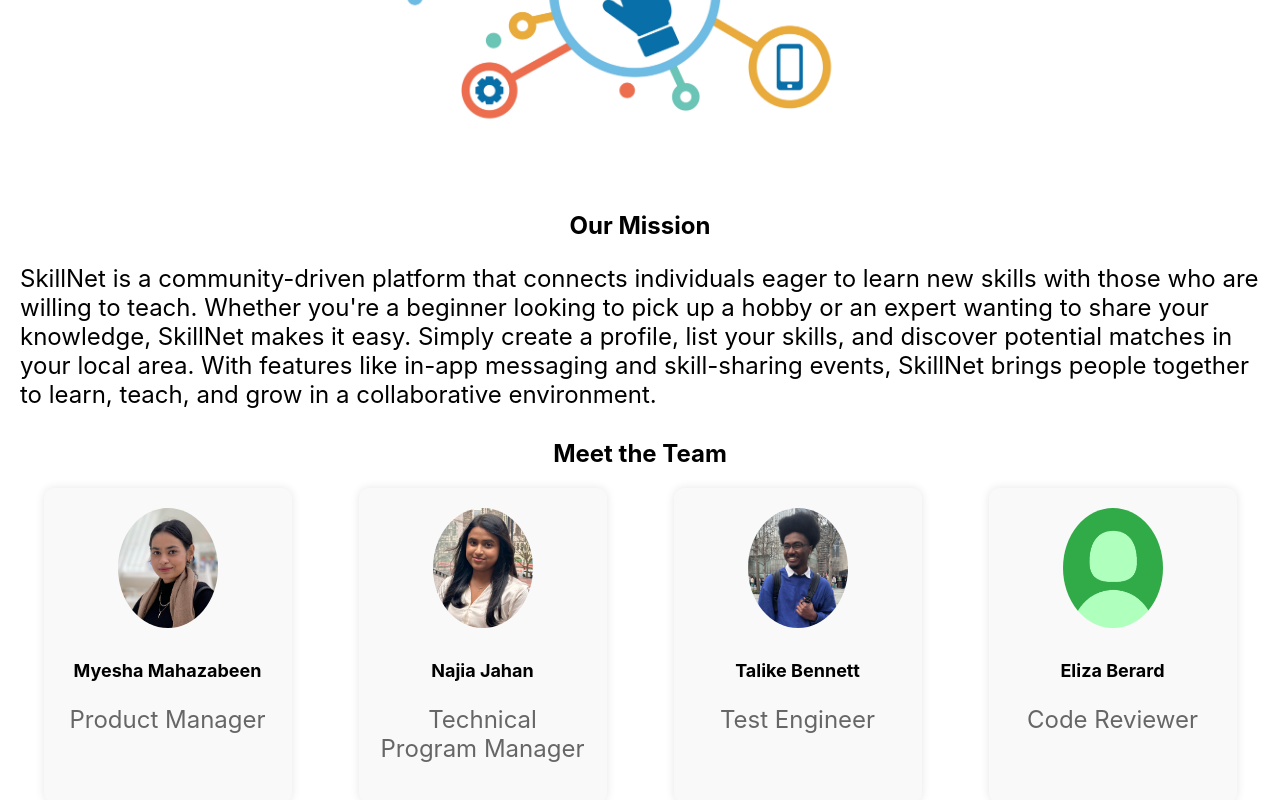
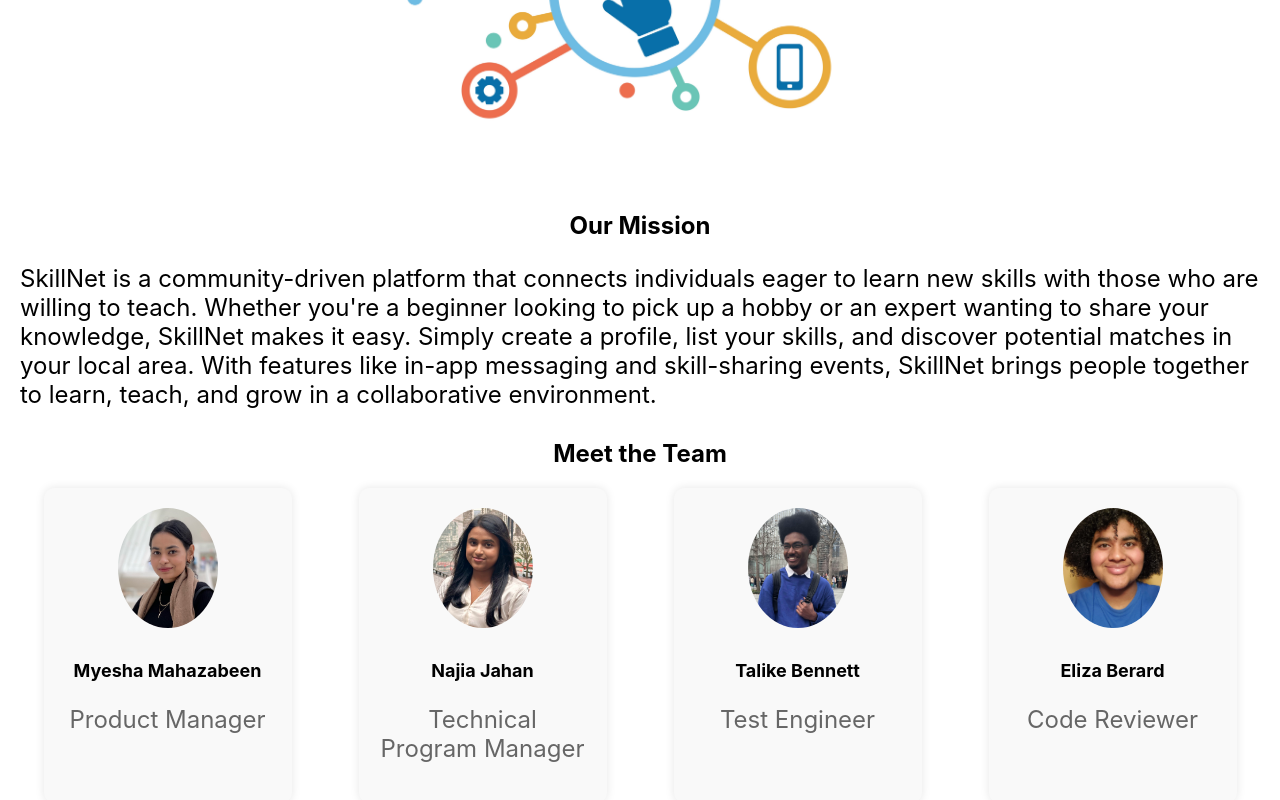
Before and after one commit to SkillNet-Team/SkillNet, a React (Create React App) app in the folder client/: page /aboutus in a window 1280 px wide. Shown: the part 372-1172 px from the top of the page. Built offline with nearby package versions, Linux system fonts and the light colour scheme.

Commit message:
updated about us

```diff
--- a/client/src/Pages/AboutUs/About.js
+++ b/client/src/Pages/AboutUs/About.js
@@ -5,7 +5,7 @@
 import najiaImage from '../../Images/najia.jpg'; // Importing Najia's image
 import talikeImage from '../../Images/talike.jpg'; // Importing Talike's image
 import aleikaImage from '../../Images/aleika.jpg'; // Importing Aleika's image
-import defaultpp from '../../Images/default.png'; // Importing the default profile picture
+import elizaImage from '../../Images/eliza.jpg'; // Importing the default profile picture
 
 const About = ({ isDarkMode }) => {
   return (
@@ -45,7 +45,7 @@
               </div>
             </div>
             <div className={isDarkMode ? "team-member dark-mode" : "team-member"}>
-              <img src={defaultpp} alt="Eliza Berard" className="team-member-image" />
+              <img src={elizaImage} alt="Eliza Berard" className="team-member-image" />
               <div className="team-member-info">
                 <h3>Eliza Berard</h3>
                 <p>Code Reviewer</p>
```
Also changed, not shown: client/src/Images/eliza.jpg (added).
